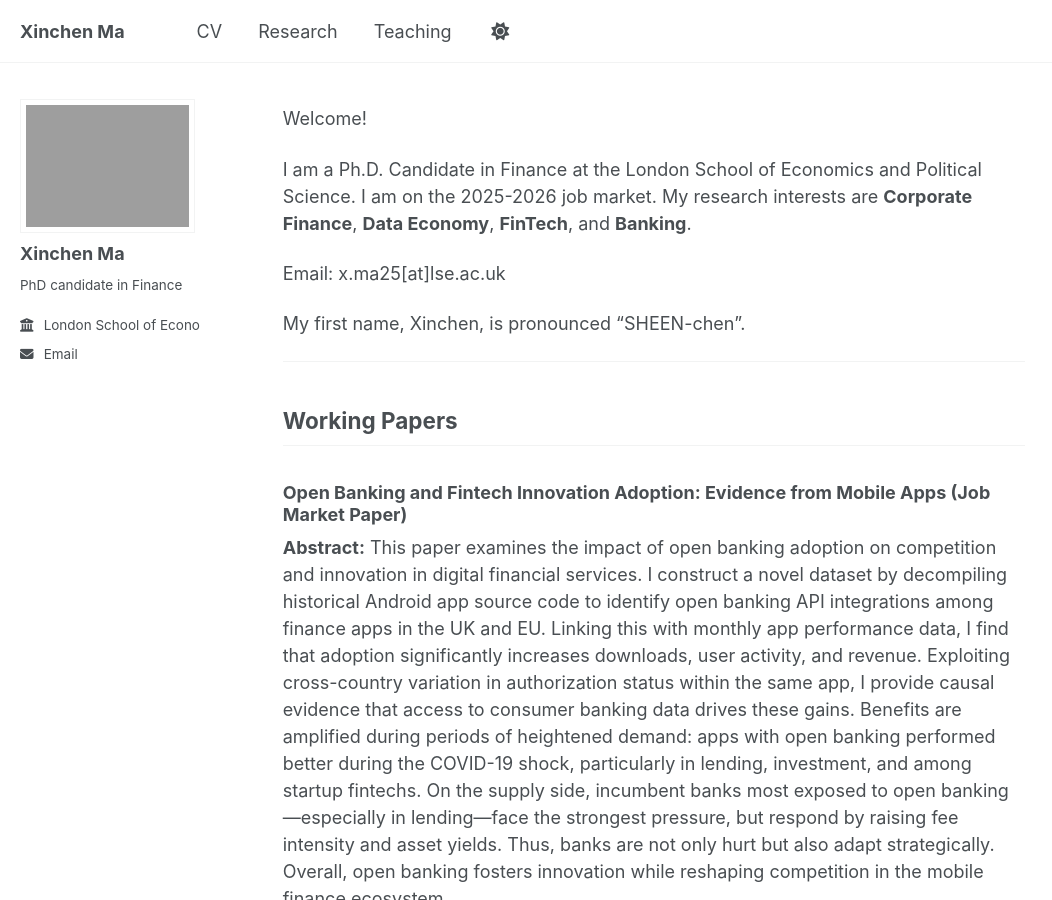
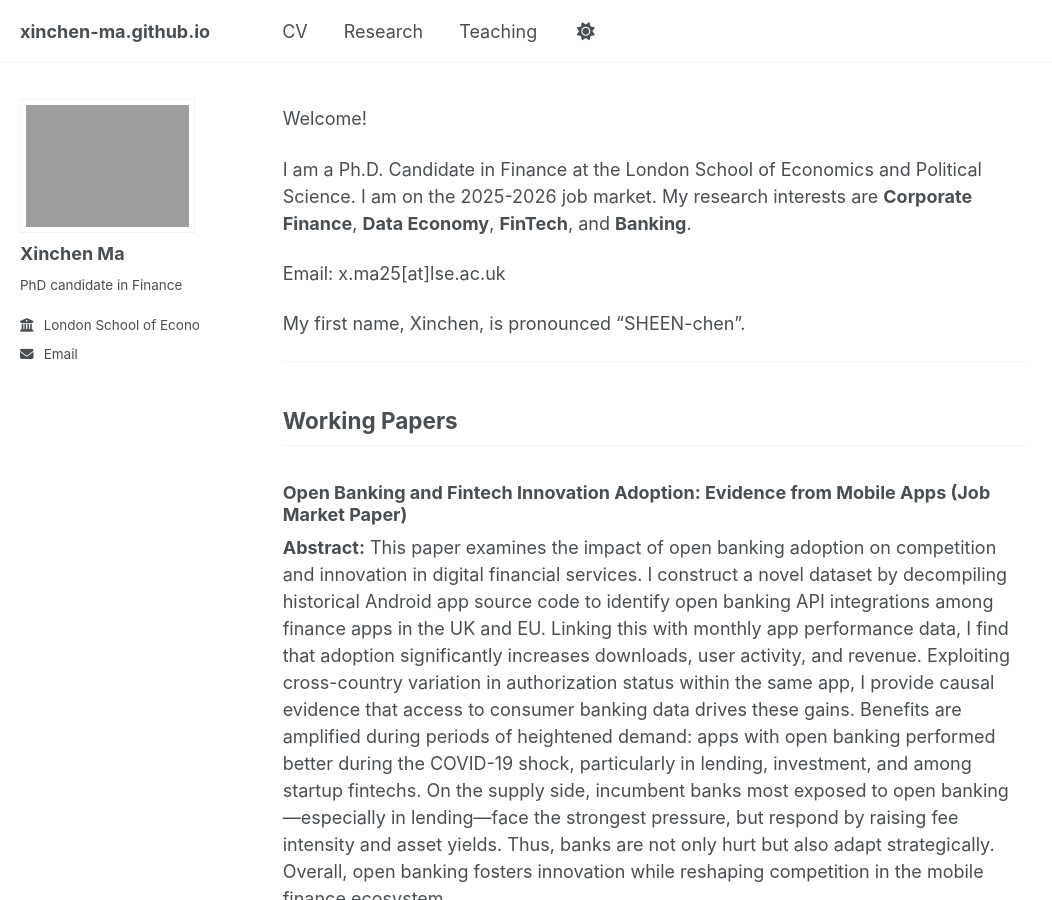
Before and after one commit to xinchen-ma/xinchen-ma.github.io, a Jekyll site: the page built from index.md, in a window 1280 px wide and 900 px high. Shown: the whole window, without its empty margins (0-1052 px from the left). Built offline with Jekyll 4.4.1, drawn with Linux system fonts in a browser that asks for light colours; a script that is not in the unit is left out.

```diff
--- a/_config.yml
+++ b/_config.yml
@@ -21,7 +21,7 @@ plugins:
   - jemoji
   - jekyll-seo-tag
   - jekyll-titles-from-headings
-title                    : "Xinchen Ma"
+#title                    : "Xinchen Ma"
 #title_separator          : "-"
 name                     : &name "Your Name"
 description              : &description "Your Name's academic portfolio"   # Update this with a general description of your site, this is the default if not overridden by a page
```
